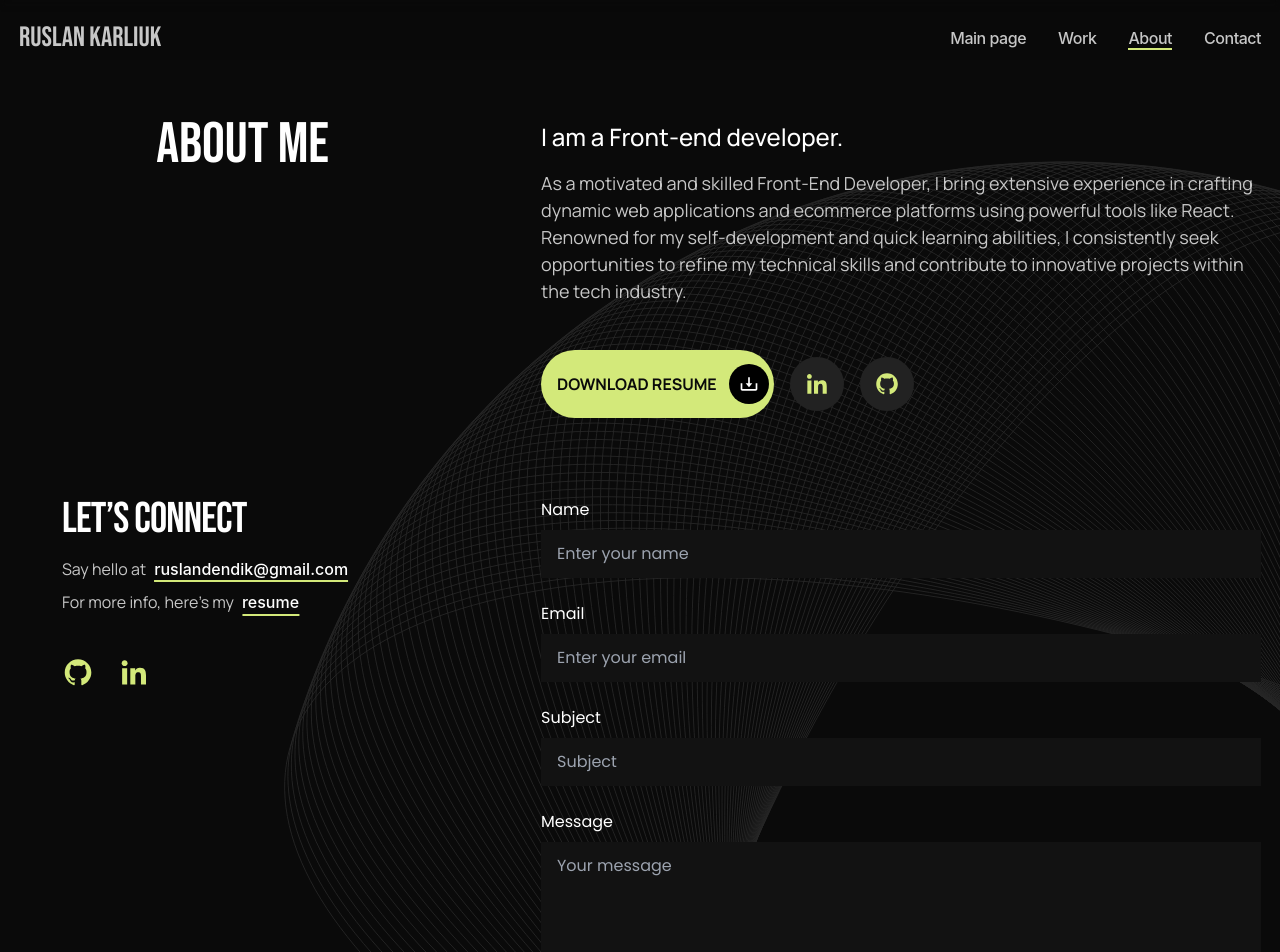
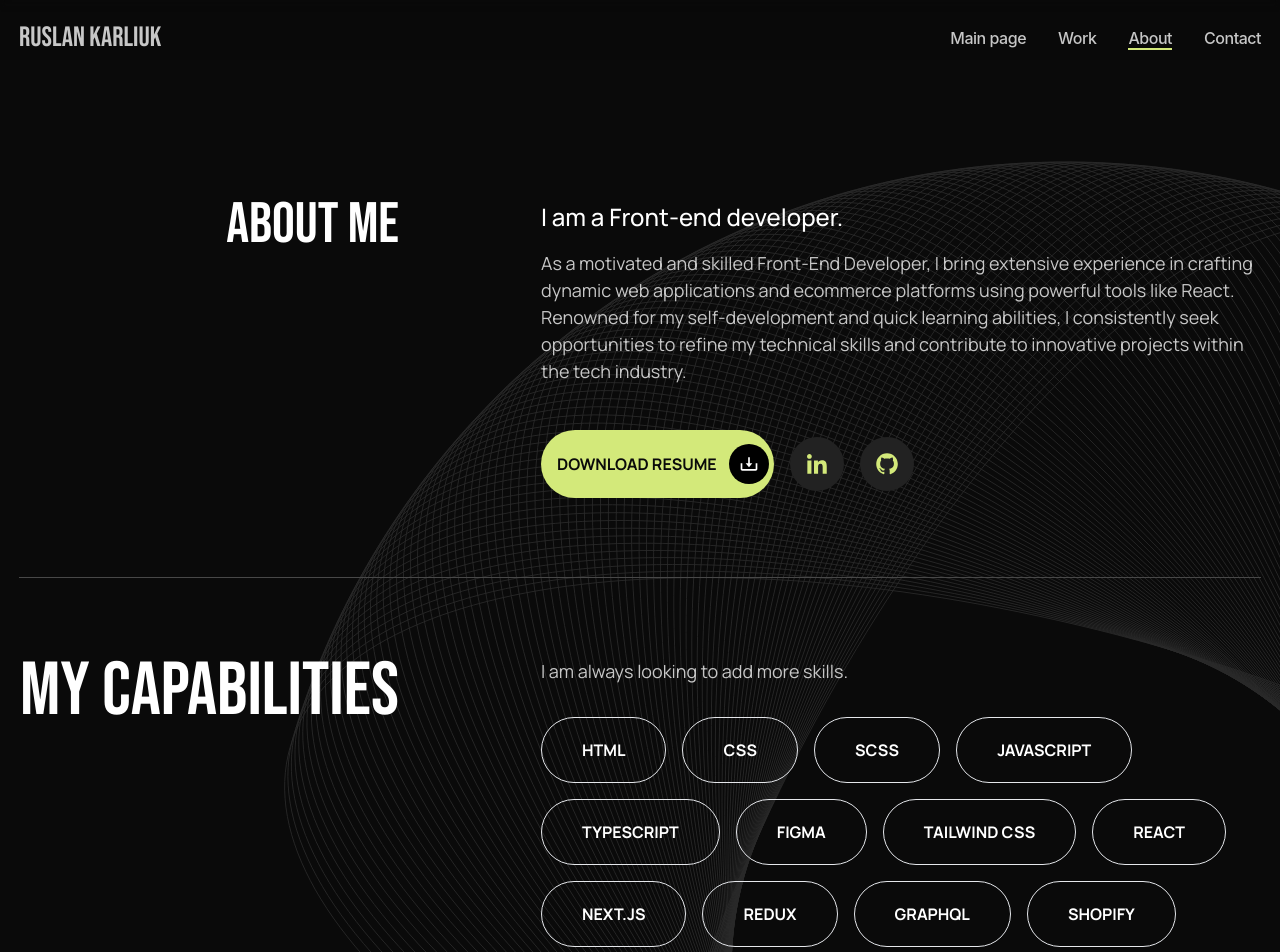
Before and after one commit to BlazerXXI/karliuk-dev, a React (Vite) app: page /about in a window 1280 px wide. Shown: the top 952 px of the page. Built offline with nearby package versions, Linux system fonts and the light colour scheme.

Commit message:
add Capabilities section to About Page, small fixes, update ui components, refactoring, optimization large code, create component Section for optimize code structure, update styles in index.scss, add interfaces types, update another ui components for all pages

```diff
--- /dev/null
+++ b/src/components/Section.tsx
@@ -0,0 +1,43 @@
+import { ISection } from 'src/types'
+import cx from 'classnames'
+
+const Section = (props: ISection) => {
+	const {
+		title,
+		children,
+		classname,
+		titleClass,
+		pageTitle,
+		paragraph,
+		titleContainerClass,
+		childrenContainerClass
+	} = props
+	return (
+		<section
+			className={`section flex justify-between max-lg:flex-col max-lg:gap-6 ${classname || ''}`}
+		>
+			<div
+				className={cx(
+					titleContainerClass || `max-lg:w-full lg:w-[173px] xl:w-[380px]`,
+					paragraph && 'flex flex-col max-lg:gap-6 gap-2'
+				)}
+			>
+				{pageTitle ? (
+					<h3 className={`page-title ${titleClass || 'lg:text-end'}`}>
+						{title}
+					</h3>
+				) : (
+					<h3 className={`section-title ${titleClass || 'lg:text-end'}`}>
+						{title}
+					</h3>
+				)}
+				{paragraph && <p className='page-paragraph mt-2'>{paragraph}</p>}
+			</div>
+			<div className={cx(childrenContainerClass || `lg:max-w-[720px] flex flex-col gap-[45px]`)}>
+				{children}
+			</div>
+		</section>
+	)
+}
+
+export default Section
--- a/src/index.scss
+++ b/src/index.scss
@@ -47,11 +47,12 @@ body {
 main {
 	margin-top: vars.$header-height;
 	// flex: 1;
-	> section {
+}
+section.section {
 	padding-block: vars.$padding-block;
 	position: relative;
 }
-	> section:after {
+section.section:after {
 	position: absolute;
 	bottom: 0;
 	left: 50%;
@@ -61,7 +62,6 @@ main {
 	height: 1px;
 	width: 100%;
 	background-color: vars.$primary-border-color;
-	}
 }
 
 .header {
@@ -131,6 +131,15 @@ body::before {
 	font-family: vars.$Bebas;
 	font-weight: 400;
 	font-size: 101px;
+	line-height: 0.9;
+	color: vars.$primary-text-color;
+	text-transform: uppercase;
+}
+
+.section-title {
+	font-family: vars.$Bebas;
+	font-weight: 200;
+	font-size: 75px;
 	line-height: 0.9;
 	color: vars.$primary-text-color;
 	text-transform: uppercase;
--- /dev/null
+++ b/src/pages/AboutPage/Capabilities.tsx
@@ -0,0 +1,46 @@
+import Section from 'src/components/Section'
+
+const Capabilities = () => {
+	const skills = [
+		'HTML',
+		'CSS',
+		'Scss',
+		'Javascript',
+		'Typescript',
+		'Figma',
+		'Tailwind Css',
+		'React',
+		'Next.js',
+		'Redux',
+		'GraphQL',
+		'Shopify',
+		'Liquid'
+	]
+
+	return (
+		<Section
+			title='My Capabilities'
+			children={
+				<>
+					<div className='flex flex-col gap-8'>
+						<p className='page-paragraph'>
+							I am always looking to add more skills.
+						</p>
+						<ul className='page-paragraph flex flex-wrap gap-4'>
+							{skills.map(skill => (
+								<li
+									className='btn btn-hover border border-[1px solid #484848] rounded-full px-10 py-5 text-base uppercase font-bold text-white'
+									key={skill}
+								>
+									{skill}
+								</li>
+							))}
+						</ul>
+					</div>
+				</>
+			}
+		/>
+	)
+}
+
+export default Capabilities
--- a/src/pages/AboutPage/index.tsx
+++ b/src/pages/AboutPage/index.tsx
@@ -1,12 +1,15 @@
-import AboutMe from "../HomePage/AboutMe";
+import AboutMe from '../HomePage/AboutMe'
+import Capabilities from './Capabilities'
 
 const About = () => {
 	return (
 		<div>
-			<h3 className="page-title hidden">About</h3>
+			<h3 className='page-title hidden'>About</h3>
 			<AboutMe buttons />
+			<Capabilities />
+			{/* <Experience /> */}
 		</div>
-	);
-};
+	)
+}
 
-export default About;
+export default About
--- a/src/pages/HomePage/AboutMe.tsx
+++ b/src/pages/HomePage/AboutMe.tsx
@@ -1,27 +1,29 @@
 import DownloadIcon from 'src/components/icons/Download'
 import SocialLink from 'src/components/icons/SocialLink'
+import Section from 'src/components/Section'
 import { IAboutMeProps } from 'src/types'
 
 const AboutMe = (props: IAboutMeProps) => {
 	const { buttons } = props
 
 	return (
-		<section className='about flex justify-between max-lg:flex-col max-lg:gap-6'>
-			<div className='max-lg:w-full lg:w-[173px] xl:w-[310px]'>
-				<p className='page-title lg:text-end'>About me</p>
-			</div>
-			<div className='lg:max-w-[720px] flex flex-col gap-[45px]'>
+		<>
+			<Section
+				pageTitle
+				title='About me'
+				children={
+					<>
 						<div className='flex flex-col gap-4'>
 							<h2 className='page-subtitle max-lg:hidden'>
 								I am a Front-end developer.
 							</h2>
 							<p className='page-paragraph'>
-						As a motivated and skilled Front-End Developer, I bring extensive
-						experience in crafting dynamic web applications and ecommerce
-						platforms using powerful tools like React. Renowned for my
-						self-development and quick learning abilities, I consistently seek
-						opportunities to refine my technical skills and contribute to
-						innovative projects within the tech industry.
+								As a motivated and skilled Front-End Developer, I bring
+								extensive experience in crafting dynamic web applications and
+								ecommerce platforms using powerful tools like React. Renowned
+								for my self-development and quick learning abilities, I
+								consistently seek opportunities to refine my technical skills
+								and contribute to innovative projects within the tech industry.
 							</p>
 						</div>
 						{buttons && (
@@ -55,8 +57,10 @@ const AboutMe = (props: IAboutMeProps) => {
 								</a>
 							</div>
 						)}
-			</div>
-		</section>
+					</>
+				}
+			/>
+		</>
 	)
 }
 
--- a/src/pages/HomePage/FeaturedProjects.tsx
+++ b/src/pages/HomePage/FeaturedProjects.tsx
@@ -1,12 +1,40 @@
 // import { Link } from "react-router-dom";
 // import LinkIcon from "src/components/icons/LinkIcon";
+import { Link } from 'react-router-dom'
+import LinkIcon from 'src/components/icons/LinkIcon'
 import Projects from 'src/components/Projects'
+import Section from 'src/components/Section'
 import { featureProjectsData } from 'src/data/projectsData'
 
 const FeaturedProjects = () => {
 	return (
-		<section className='featured-projects flex flex-col gap-12 justify-between'>
-			<div className='flex flex-col max-lg:gap-6 gap-2'>
+		// <section className='featured-projects flex flex-col gap-12 justify-between'>
+		<Section
+			pageTitle
+			title={'Featured Projects'}
+			paragraph='Here are some of the selected projects that showcase my passion for
+					front-end development.'
+			classname='featured-projects flex flex-col gap-12 justify-between'
+			titleClass='text-start'
+			titleContainerClass=' '
+			childrenContainerClass='flex flex-col gap-10'
+			children={
+				<>
+					<ul className='flex flex-col gap-12'>
+						<Projects projectsData={featureProjectsData} />
+					</ul>
+					<div>
+						<Link
+							className='primary-button py-[10px] btn-hover w-full flex justify-center items-center gap-4'
+							to='/work'
+						>
+							All works <LinkIcon />
+						</Link>
+					</div>
+				</>
+			}
+		/>
+		/* <div className='flex flex-col max-lg:gap-6 gap-2'>
 				<h3 className='page-title'>Featured Projects</h3>
 				<p className='page-paragraph'>
 					Here are some of the selected projects that showcase my passion for
@@ -16,15 +44,15 @@ const FeaturedProjects = () => {
 			<ul className='flex flex-col gap-12'>
 				<Projects projectsData={featureProjectsData} />
 			</ul>
-			{/* <div>
+			<div>
 				<Link
 					className="primary-button py-[10px] btn-hover w-full flex justify-center items-center gap-4"
 					to="/work"
 				>
 					All works <LinkIcon />
 				</Link>
-			</div> */}
-		</section>
+			</div>
+		</section> */
 	)
 }
 
--- a/src/pages/HomePage/Hero.tsx
+++ b/src/pages/HomePage/Hero.tsx
@@ -5,7 +5,7 @@ import SocialLink from '../../components/icons/SocialLink'
 
 const Hero = () => {
 	return (
-		<section className='hero flex max-lg:flex-col-reverse max-lg:gap-10 items-center justify-between '>
+		<section className='section hero flex max-lg:flex-col-reverse max-lg:gap-10 items-center justify-between '>
 			<div className='flex flex-col gap-8 lg:gap-10 max-lg:w-full'>
 				<div className='lg:max-w-[540px] flex flex-col gap-2 max-lg:gap-3'>
 					<h1 className='page-title'>
--- a/src/pages/HomePage/Skills.tsx
+++ b/src/pages/HomePage/Skills.tsx
@@ -1,29 +1,30 @@
-import SkillItem from "../../components/SkillItem";
-import skillData from "../../data/skillData";
+import Section from 'src/components/Section'
+import SkillItem from '../../components/SkillItem'
+import skillData from '../../data/skillData'
 
 const Skills = () => {
 	return (
-		<section className="skills flex max-lg:flex-col max-lg:gap-6 justify-between">
-			<div className="lg:w-[173px] xl:w-[310px]">
-				<h3 className="page-title lg:text-end">Skills</h3>
-			</div>
-			<div className="lg:max-w-[720px] flex flex-col gap-[45px]">
-				<p className="page-paragraph">
+			<Section
+				title='Skills'
+				children={
+					<>
+						<p className='page-paragraph'>
 							My skills that improve people's lives through accessible design
 						</p>
-				<ul className="grid grid-cols-3 lg:grid-cols-7 gap-[21px]">
+						<ul className='grid grid-cols-3 lg:grid-cols-7 gap-[21px]'>
 							{skillData.map(({ iconName, title }) => (
 								<SkillItem
-							className="flex flex-col justify-center items-center"
+									className='flex flex-col justify-center items-center'
 									key={title}
 									iconName={iconName}
 									title={title}
 								/>
 							))}
 						</ul>
-			</div>
-		</section>
-	);
-};
+					</>
+				}
+			/>
+	)
+}
 
-export default Skills;
+export default Skills
```
Also changed, not shown: src/types.ts (+11 -0 lines). Lines whose indentation alone changed are shown as unchanged.
